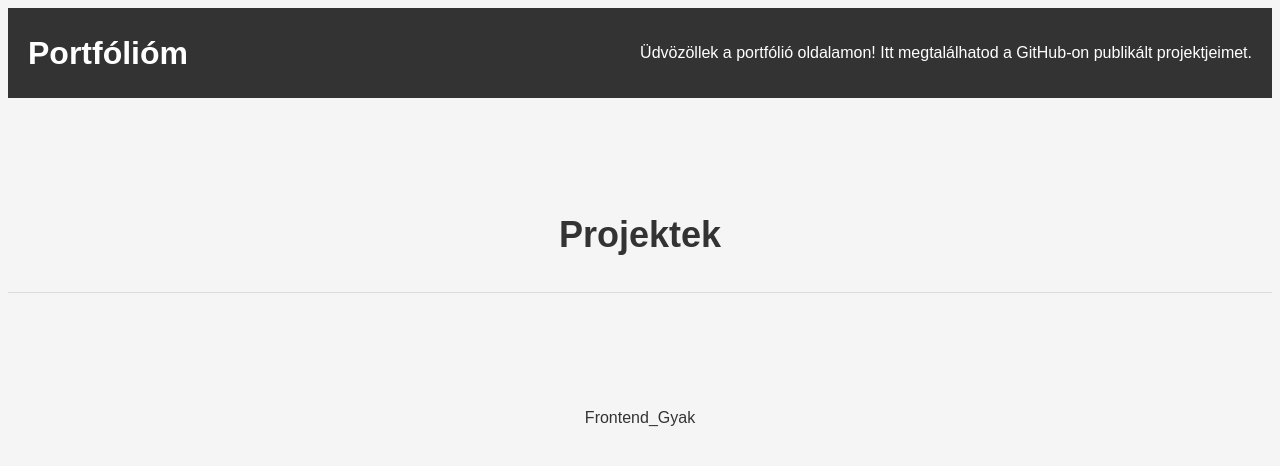
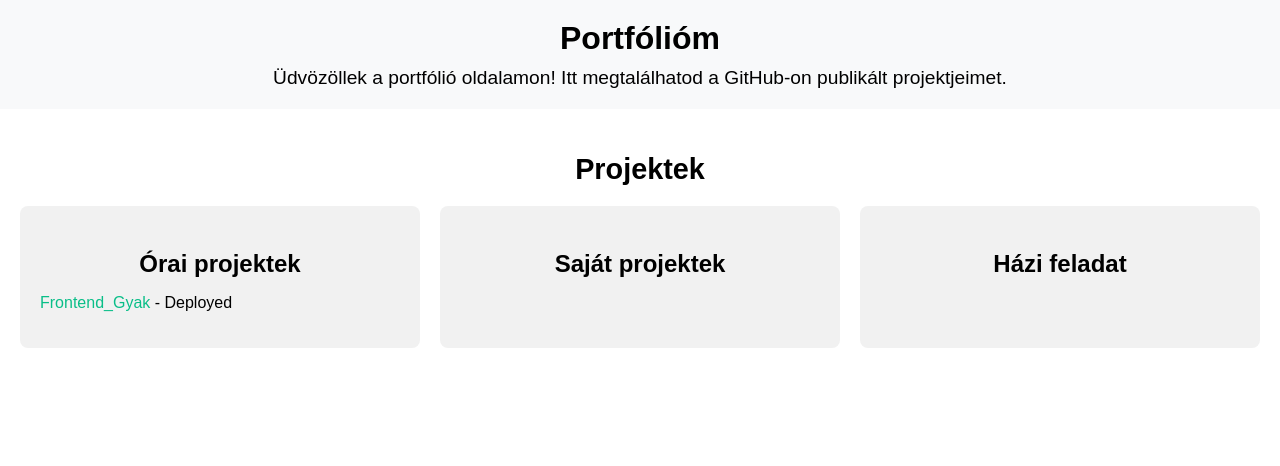
Before and after one commit to nono951357/Potrfolio, a plain HTML site: page index.html in a window 1280 px wide. Drawn offline with Linux system fonts and the light colour scheme.

Commit message:
Frissítve

```diff
--- a/index.html
+++ b/index.html
@@ -17,10 +17,25 @@
         <div class="title">
             <h2>Projektek</h2>
         </div>
-        <div class="project-box">
-            <ul class="project-box-ul">
-
-            </ul>
+        <div class="project-columns">
+            <div class="column">
+                <h3>Órai projektek</h3>
+                <ul class="project-list" id="oraiProjektekBox">
+                    <!-- Órai projektek will be added here -->
+                </ul>
+            </div>
+            <div class="column">
+                <h3>Saját projektek</h3>
+                <ul class="project-list" id="sajatProjektekBox">
+                    <!-- Saját projektek will be added here -->
+                </ul>
+            </div>
+            <div class="column">
+                <h3>Házi feladat</h3>
+                <ul class="project-list" id="haziFeladatBox">
+                    <!-- Házi feladat will be added here -->
+                </ul>
+            </div>
         </div>
     </section>
 
--- a/style.css
+++ b/style.css
@@ -1,68 +1,69 @@
 body {
-    background-color: #f5f5f5;
-    color: #333;
     font-family: Arial, sans-serif;
+    margin: 0;
+    padding: 0;
+    box-sizing: border-box;
 }
+
 header {
-    background-color: #333;
-    color: #fff;
+    background-color: #f8f9fa;
     padding: 20px;
+    text-align: center;
+}
+
+header h1 {
+    margin: 0;
+    font-size: 2em;
+}
+
+header p {
+    margin: 10px 0 0;
+    font-size: 1.2em;
+}
+
+section {
+    padding: 20px;
+}
+
+.title h2 {
+    text-align: center;
+    font-size: 1.8em;
+    margin-bottom: 20px;
+}
+
+.project-columns {
     display: flex;
     justify-content: space-between;
-    align-items: center;
+    gap: 20px;
 }
-header h1 {
-    margin: 0;
-    padding-right: 30px;
+
+.column {
+    flex: 1;
+    background-color: #f1f1f1;
+    padding: 20px;
+    border-radius: 8px;
 }
-.title {
-    margin: 30px 0;
+
+.column h3 {
     text-align: center;
-    font-size: 24px;
-    font-weight: bold;
-    color: #333;
-    line-height: 1.5;
-    border-bottom: 1px solid #ddd;
-    width: 100%;
-    display: block;
+    font-size: 1.5em;
+    margin-bottom: 10px;
 }
-section {
-    margin-top: 50px;
-    display: flex;
-    flex-wrap: wrap;
-    justify-content: center;
-    align-items: center;
+
+.project-list {
+    list-style-type: none;
+    padding: 0;
 }
-section h2 {
-    color: #333;
+
+.project-list li {
+    margin: 10px 0;
 }
-.project-box {
-    display: flex;
-    flex-wrap: wrap;
-    justify-content: center;
-    align-items: center;
-    margin-top: 50px;
+
+.project-list a {
+    text-decoration: none;
+    color: #0abe88;
 }
-.project-box ul {
-    list-style: none;
-    padding: 0;
-    display: flex;
-    flex-wrap: wrap;
-    justify-content: center;
-    align-items: center;
-}
-.project-box li {
-    margin: 10px;
-}
-.project-box a {
-    display: block;
-    padding: 10px 20px;
-    text-decoration: none;
-    color: #333;
-    border-radius: 80px;
-    transition: background-color 0.3s ease;
-}
-.project-box a:hover {
-    background-color: #ddd;
+
+.project-list a:hover {
     text-decoration: underline;
 }
--- a/urlAdagolo.js
+++ b/urlAdagolo.js
@@ -1,11 +1,33 @@
-
-    const urls = [
-        'https://nono951357.github.io/Frontend_Gyak/',
+    const oraiProjektekUrls = [
+    { url: 'https://nono951357.github.io/Frontend_Gyak/', isDeployed: true },
     ];
 
-    const projectBox = document.getElementsByClassName('project-box-ul')[0];
+    const sajatProjektekUrls = [
 
-    urls.forEach(url => {
-        const projectName = url.split('/')[3];
-        projectBox.innerHTML += `<li><a href="${url}" target="_blank">${projectName}</a></li>\n`;
+    ];
+
+    const haziFeladatUrls = [
+
+    ];
+
+    const oraiProjektekBox = document.querySelector('.column:nth-child(1) .project-list');
+    const sajatProjektekBox = document.querySelector('.column:nth-child(2) .project-list');
+    const haziFeladatBox = document.querySelector('.column:nth-child(3) .project-list');
+
+oraiProjektekUrls.forEach(project => {
+    const projectName = project.url.split('/')[3];
+    const status = project.isDeployed ? 'Deployed' : 'Uploaded';
+    oraiProjektekBox.innerHTML += `<li><a href="${project.url}" target="_blank">${projectName}</a> - ${status}</li>\n`;
     });
+
+sajatProjektekUrls.forEach(project => {
+    const projectName = project.url.split('/')[3];
+    const status = project.isDeployed ? 'Deployed' : 'Uploaded';
+    sajatProjektekBox.innerHTML += `<li><a href="${project.url}" target="_blank">${projectName}</a> - ${status}</li>\n`;
+    });
+
+haziFeladatUrls.forEach(project => {
+    const projectName = project.url.split('/')[3];
+    const status = project.isDeployed ? 'Deployed' : 'Uploaded';
+    haziFeladatBox.innerHTML += `<li><a href="${project.url}" target="_blank">${projectName}</a> - ${status}</li>\n`;
+    });
```
